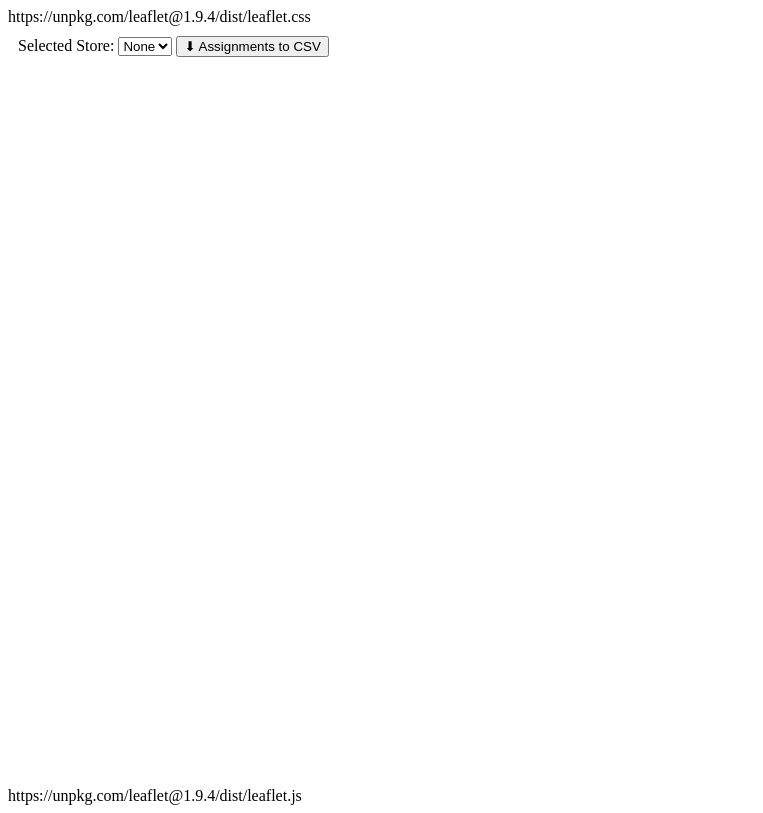
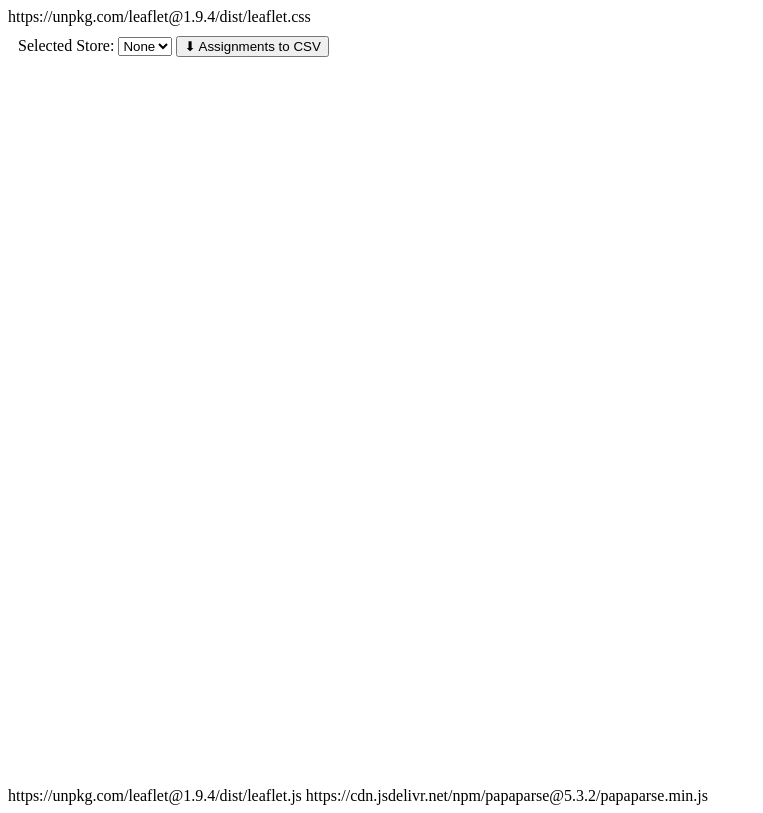
Before and after one commit to tt-tt-tt-sys/map_copilot, a plain HTML site: page index.html in a window 1280 px wide. Shown: the whole page, without its empty margins (0-763 px from the left). Drawn offline with Linux system fonts and the light colour scheme.

Commit message:
Update index.html

```diff
--- a/index.html
+++ b/index.html
@@ -19,7 +19,7 @@
   <div id="map"></div>
 
   https://unpkg.com/leaflet@1.9.4/dist/leaflet.js
-  <script src="https://cdn.jsdelivr.net/npm3.2/papaparse.min.js
+  https://cdn.jsdelivr.net/npm/papaparse@5.3.2/papaparse.min.js
   <script src="main.js"></script>
 </body>
 </html>
```
